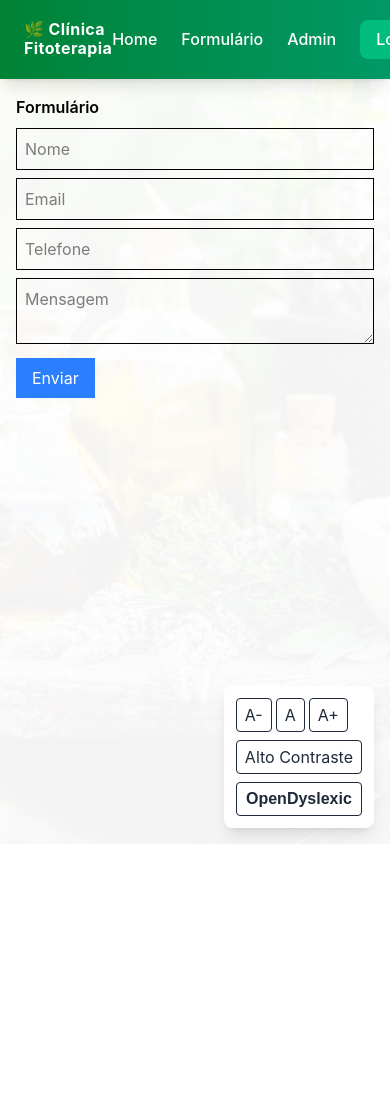
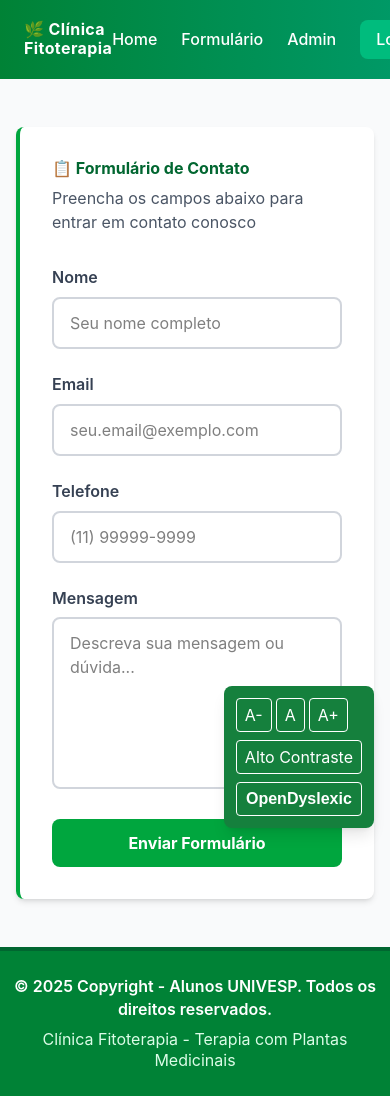
Before and after one commit to UNIVESP-PI-2/front, a React (Vite) app: page /form in a window 390 px wide. Shown: the top 1096 px of the page. Before the commit the page ends 844 px from the top, so only its background shows below. Built offline with nearby package versions, Linux system fonts and the light colour scheme; no server answers; a web font is replaced by a local one.

Commit message:
feat: melhorias significativas no layout e design da página

```diff
--- a/src/accessibility/AccessibilityWidget.tsx
+++ b/src/accessibility/AccessibilityWidget.tsx
@@ -7,26 +7,26 @@ export default function AccessibilityWidget() {
 
     return (
         <>
-            <div className="fixed bottom-4 right-4 flex flex-col gap-2 bg-white dark:bg-gray-800 p-3 rounded-lg shadow-lg z-50 text-gray-800 dark:text-gray-200">
+            <div className="accessibility-widget fixed bottom-4 right-4 flex flex-col gap-2 bg-green-700 p-3 rounded-lg shadow-lg z-50 text-white">
                 {/* Controle de Fonte */}
                 <div className="flex gap-1">
                     <button
                         onClick={() => setFontSize("text-sm")}
-                        className="px-2 py-1 border rounded cursor-pointer hover:bg-gray-100 dark:hover:bg-gray-700"
+                        className="px-2 py-1 border border-white rounded cursor-pointer hover:bg-green-600"
                         title="Fonte pequena"
                     >
                         A-
                     </button>
                     <button
                         onClick={() => setFontSize("text-base")}
-                        className="px-2 py-1 border rounded cursor-pointer hover:bg-gray-100 dark:hover:bg-gray-700"
+                        className="px-2 py-1 border border-white rounded cursor-pointer hover:bg-green-600"
                         title="Fonte padrão"
                     >
                         A
                     </button>
                     <button
                         onClick={() => setFontSize("text-lg")}
-                        className="px-2 py-1 border rounded cursor-pointer hover:bg-gray-100 dark:hover:bg-gray-700"
+                        className="px-2 py-1 border border-white rounded cursor-pointer hover:bg-green-600"
                         title="Fonte grande"
                     >
                         A+
@@ -36,7 +36,7 @@ export default function AccessibilityWidget() {
                 {/* Controle de Contraste */}
                 <button
                     onClick={() => setContrast(!contrast)}
-                    className="px-2 py-1 border rounded cursor-pointer hover:bg-gray-100 dark:hover:bg-gray-700"
+                    className="px-2 py-1 border border-white rounded cursor-pointer hover:bg-green-600"
                     title="Alternar contraste alto"
                 >
                     {contrast ? "Contraste Normal" : "Alto Contraste"}
@@ -45,7 +45,7 @@ export default function AccessibilityWidget() {
                 {/* Controle de Fonte Dyslexic */}
                 <button
                     onClick={() => setDyslexicFont(!dyslexicFont)}
-                    className="px-2 py-1 border rounded cursor-pointer hover:bg-gray-100 dark:hover:bg-gray-700 font-bold"
+                    className="px-2 py-1 border border-white rounded cursor-pointer hover:bg-green-600 font-bold"
                     title="OpenDyslexic para melhor leitura"
                     style={{ fontFamily: "'Open-Dyslexic', sans-serif" }}
                 >
@@ -58,18 +58,129 @@ export default function AccessibilityWidget() {
                 * {
                     font-size: ${fontSize === "text-sm" ? "14px" : fontSize === "text-lg" ? "20px" : "16px"};
                     font-family: ${dyslexicFont ? "'Open-Dyslexic', sans-serif" : "-apple-system, BlinkMacSystemFont, 'Segoe UI', 'Roboto', 'Oxygen', 'Ubuntu', 'Cantarell', 'Fira Sans', 'Droid Sans', 'Helvetica Neue', sans-serif"};
+                    ${contrast ? "color: #ffffff !important; text-shadow: 1px 1px 0 #000000 !important;" : ""}
                 }
 
                 body {
                     font-size: ${fontSize === "text-sm" ? "14px" : fontSize === "text-lg" ? "20px" : "16px"};
-                    background-color: ${contrast ? "#252525ff" : "inherit"};
-                    color: ${contrast ? "#fff" : "inherit"};
+                    background-color: ${contrast ? "#1a1a1a !important" : "inherit"};
+                    color: ${contrast ? "#ffffff !important" : "inherit"};
                     font-family: ${dyslexicFont ? "'Open-Dyslexic', sans-serif" : "-apple-system, BlinkMacSystemFont, 'Segoe UI', 'Roboto', 'Oxygen', 'Ubuntu', 'Cantarell', 'Fira Sans', 'Droid Sans', 'Helvetica Neue', sans-serif"};
                 }
 
                 html {
                     font-family: ${dyslexicFont ? "'Open-Dyslexic', sans-serif" : "-apple-system, BlinkMacSystemFont, 'Segoe UI', 'Roboto', 'Oxygen', 'Ubuntu', 'Cantarell', 'Fira Sans', 'Droid Sans', 'Helvetica Neue', sans-serif"};
+                    ${contrast ? "background-color: #1a1a1a !important;" : ""}
                 }
+
+                ${contrast ? `
+                    h1, h2, h3, h4, h5, h6 {
+                        color: #ffffff !important;
+                        font-weight: bold !important;
+                    }
+
+                    p {
+                        color: #ffffff !important;
+                    }
+
+                    a {
+                        color: #ffff00 !important;
+                        text-decoration: underline !important;
+                    }
+
+                    label {
+                        color: #ffffff !important;
+                    }
+
+                    button {
+                        background-color: #ffffff !important;
+                        color: #000000 !important;
+                        border: 2px solid #ffffff !important;
+                        font-weight: bold !important;
+                    }
+
+                    button:hover {
+                        background-color: #ffff00 !important;
+                        color: #000000 !important;
+                    }
+
+                    input, textarea, select {
+                        background-color: #ffffff !important;
+                        color: #000000 !important;
+                        border: 2px solid #ffffff !important;
+                    }
+
+                    input::placeholder, textarea::placeholder {
+                        color: #666666 !important;
+                    }
+
+                    .bg-white, .bg-gray-50 {
+                        background-color: #2a2a2a !important;
+                        color: #ffffff !important;
+                    }
+
+                    .bg-green-50 {
+                        background-color: #1a1a1a !important;
+                        color: #ffffff !important;
+                    }
+
+                    .bg-gradient-to-b, .bg-gradient-to-r {
+                        background: #1a1a1a !important;
+                    }
+
+                    .text-green-800, .text-gray-700, .text-gray-600 {
+                        color: #ffffff !important;
+                    }
+
+                    .border-green-600, .border-gray-300 {
+                        border-color: #ffffff !important;
+                    }
+
+                    .text-gray-500, .text-gray-600 {
+                        color: #cccccc !important;
+                    }
+
+                    .bg-blue-50 {
+                        background-color: #1a1a1a !important;
+                        border-color: #ffff00 !important;
+                    }
+
+                    .bg-blue-700 {
+                        background-color: #2a2a2a !important;
+                    }
+
+                    table {
+                        background-color: #2a2a2a !important;
+                        color: #ffffff !important;
+                    }
+
+                    thead {
+                        background-color: #1a1a1a !important;
+                        color: #ffffff !important;
+                    }
+
+                    tbody tr {
+                        border-color: #444444 !important;
+                    }
+
+                    tbody tr:hover {
+                        background-color: #333333 !important;
+                    }
+
+                    .divide-y {
+                        border-color: #444444 !important;
+                    }
+
+                    footer {
+                        background-color: #1a1a1a !important;
+                        color: #ffffff !important;
+                        border-color: #ffff00 !important;
+                    }
+
+                    footer p {
+                        color: #ffffff !important;
+                    }
+                ` : ""}
             `}</style>
         </>
     );
--- /dev/null
+++ b/src/components/Footer.tsx
@@ -0,0 +1,14 @@
+export default function Footer() {
+  const currentYear = new Date().getFullYear();
+
+  return (
+    <footer className="bg-green-700 text-white text-center py-6 mt-auto border-t-4 border-green-800">
+      <p className="text-sm font-semibold">
+        © {currentYear} Copyright - Alunos UNIVESP. Todos os direitos reservados.
+      </p>
+      <p className="text-xs text-green-100 mt-2">
+        Clínica Fitoterapia - Terapia com Plantas Medicinais
+      </p>
+    </footer>
+  );
+}
--- a/src/index.css
+++ b/src/index.css
@@ -5,9 +5,6 @@
 }
 
 body {
-  background: linear-gradient(rgba(255, 255, 255, 0.95), rgba(255, 255, 255, 0.95)),
-              url('/fundo.jpg') no-repeat center/cover fixed;
-  background-attachment: fixed;
   font-family: -apple-system, BlinkMacSystemFont, 'Segoe UI', 'Roboto', 'Oxygen',
     'Ubuntu', 'Cantarell', 'Fira Sans', 'Droid Sans', 'Helvetica Neue',
     sans-serif;
@@ -15,6 +12,7 @@ body {
   -moz-osx-font-smoothing: grayscale;
   min-height: 100vh;
   color: #333;
+  background-color: #f5f5f5;
 }
 
 /* Estilos adicionais para melhor aparência */
@@ -35,3 +33,26 @@ a {
 .bg-white {
   background-color: #ffffff !important;
 }
+
+/* Widget de acessibilidade com cor verde */
+.accessibility-widget {
+  background-color: #15803d !important;
+  color: white !important;
+}
+
+#root {
+  display: flex;
+  flex-direction: column;
+  min-height: 100vh;
+}
+
+/* Padronização de inputs e textareas */
+input, textarea, select {
+  font-size: inherit;
+  font-family: inherit;
+}
+
+/* Estilos para o footer em alto contraste */
+footer {
+  margin-top: auto;
+}
--- a/src/pages/AdminDashboard.tsx
+++ b/src/pages/AdminDashboard.tsx
@@ -54,43 +54,70 @@ export default function AdminDashboard() {
   };
 
   return (
-    <div className="p-4">
-      <h2 className="text-lg font-semibold mb-4">Respostas Recebidas</h2>
-      <div className="mb-4 flex items-center">
+    <div className="min-h-screen bg-gray-50 py-12 px-4">
+      <div className="max-w-6xl mx-auto">
+        <div className="mb-8">
+          <h2 className="text-3xl font-bold text-green-800 mb-2">📊 Dashboard de Respostas</h2>
+          <p className="text-gray-600">Gerencie e visualize todas as respostas recebidas</p>
+        </div>
+
+        <div className="bg-white rounded-lg shadow-md p-6 mb-8">
+          <div className="flex flex-col sm:flex-row gap-4 items-stretch sm:items-center">
             <input
               type="text"
               value={filter}
               onChange={(e) => setFilter(e.target.value)}
-          placeholder="Digite para filtrar..."
-          className="border border-gray-300 px-4 py-2 mr-2 w-full"
+              placeholder="Digite para filtrar por nome, email ou telefone..."
+              className="flex-1 px-4 py-3 border-2 border-gray-300 rounded-lg focus:outline-none focus:border-green-600 transition"
             />
             <button
               onClick={handleSearch}
-          className="bg-blue-500 text-white px-4 py-2 rounded hover:bg-blue-600"
+              className="bg-green-600 hover:bg-green-700 text-white font-bold py-3 px-8 rounded-lg transition duration-300"
             >
-          Pesquisar
+              🔍 Pesquisar
             </button>
           </div>
-      <table className="table-auto w-full border-collapse border border-gray-300">
-        <thead>
-          <tr className="bg-gray-100">
-            <th className="border border-gray-300 px-4 py-2">Nome</th>
-            <th className="border border-gray-300 px-4 py-2">Email</th>
-            <th className="border border-gray-300 px-4 py-2">Telefone</th>
-            <th className="border border-gray-300 px-4 py-2">Mensagem</th>
+        </div>
+
+        <div className="bg-white rounded-lg shadow-md overflow-hidden">
+          {data.length === 0 ? (
+            <div className="p-8 text-center text-gray-500">
+              <p className="text-lg">Nenhuma resposta encontrada</p>
+            </div>
+          ) : (
+            <div className="overflow-x-auto">
+              <table className="w-full">
+                <thead className="bg-green-700 text-white">
+                  <tr>
+                    <th className="px-6 py-4 text-left font-semibold">Nome</th>
+                    <th className="px-6 py-4 text-left font-semibold">Email</th>
+                    <th className="px-6 py-4 text-left font-semibold">Telefone</th>
+                    <th className="px-6 py-4 text-left font-semibold">Mensagem</th>
                   </tr>
                 </thead>
-        <tbody>
+                <tbody className="divide-y divide-gray-200">
                   {data.map((item, index) => (
-            <tr key={index} className="hover:bg-gray-50">
-              <td className="border border-gray-300 px-4 py-2">{item.nome}</td>
-              <td className="border border-gray-300 px-4 py-2">{item.email}</td>
-              <td className="border border-gray-300 px-4 py-2">{item.telefone}</td>
-              <td className="border border-gray-300 px-4 py-2">{item.mensagem}</td>
+                    <tr key={index} className="hover:bg-green-50 transition">
+                      <td className="px-6 py-4 font-semibold text-gray-800">{item.nome}</td>
+                      <td className="px-6 py-4 text-gray-700">{item.email}</td>
+                      <td className="px-6 py-4 text-gray-700">{item.telefone}</td>
+                      <td className="px-6 py-4 text-gray-700 max-w-xs truncate" title={item.mensagem}>
+                        {item.mensagem}
+                      </td>
                     </tr>
                   ))}
                 </tbody>
               </table>
             </div>
+          )}
+        </div>
+
+        <div className="mt-6 bg-blue-50 border-l-4 border-blue-600 p-4 rounded">
+          <p className="text-blue-700">
+            <strong>Total de registros:</strong> {data.length}
+          </p>
+        </div>
+      </div>
+    </div>
   );
 }
--- a/src/pages/FormPage.tsx
+++ b/src/pages/FormPage.tsx
@@ -22,7 +22,7 @@ export default function FormPage() {
     e.preventDefault();
     try {
       await api.post('/responder', formData);
-      alert('Dados enviados!');
+      alert('Dados enviados com sucesso!');
       setFormData({
         nome: '',
         email: '',
@@ -35,44 +35,73 @@ export default function FormPage() {
   };
 
   return (
-    <div className="p-4">
-      <h2 className="text-lg font-semibold mb-2">Formulário</h2>
-      <form onSubmit={handleSubmit} className="space-y-2">
+    <div className="min-h-screen bg-gray-50 py-12 px-4">
+      <div className="max-w-2xl mx-auto">
+        <div className="bg-white rounded-lg shadow-md p-8 border-l-4 border-green-600">
+          <h2 className="text-3xl font-bold text-green-800 mb-2">📋 Formulário de Contato</h2>
+          <p className="text-gray-600 mb-8">Preencha os campos abaixo para entrar em contato conosco</p>
+
+          <form onSubmit={handleSubmit} className="space-y-6">
+            <div>
+              <label className="block text-sm font-semibold text-gray-700 mb-2">Nome</label>
               <input
                 type="text"
                 name="nome"
-          placeholder="Nome"
+                placeholder="Seu nome completo"
                 value={formData.nome}
                 onChange={handleChange}
-          className="border p-2 w-full"
+                required
+                className="w-full px-4 py-3 border-2 border-gray-300 rounded-lg focus:outline-none focus:border-green-600 transition"
               />
+            </div>
+
+            <div>
+              <label className="block text-sm font-semibold text-gray-700 mb-2">Email</label>
               <input
                 type="email"
                 name="email"
-          placeholder="Email"
+                placeholder="seu.email@exemplo.com"
                 value={formData.email}
                 onChange={handleChange}
-          className="border p-2 w-full"
+                required
+                className="w-full px-4 py-3 border-2 border-gray-300 rounded-lg focus:outline-none focus:border-green-600 transition"
               />
+            </div>
+
+            <div>
+              <label className="block text-sm font-semibold text-gray-700 mb-2">Telefone</label>
               <input
                 type="tel"
                 name="telefone"
-          placeholder="Telefone"
+                placeholder="(11) 99999-9999"
                 value={formData.telefone}
                 onChange={handleChange}
-          className="border p-2 w-full"
+                className="w-full px-4 py-3 border-2 border-gray-300 rounded-lg focus:outline-none focus:border-green-600 transition"
               />
+            </div>
+
+            <div>
+              <label className="block text-sm font-semibold text-gray-700 mb-2">Mensagem</label>
               <textarea
                 name="mensagem"
-          placeholder="Mensagem"
+                placeholder="Descreva sua mensagem ou dúvida..."
                 value={formData.mensagem}
                 onChange={handleChange}
-          className="border p-2 w-full"
+                required
+                rows={6}
+                className="w-full px-4 py-3 border-2 border-gray-300 rounded-lg focus:outline-none focus:border-green-600 transition"
               />
-        <button type="submit" className="bg-blue-500 text-white px-4 py-2">
-          Enviar
+            </div>
+
+            <button
+              type="submit"
+              className="w-full bg-green-600 hover:bg-green-700 text-white font-bold py-3 px-6 rounded-lg transition duration-300"
+            >
+              Enviar Formulário
             </button>
           </form>
         </div>
+      </div>
+    </div>
   );
 }
--- a/src/pages/Home.tsx
+++ b/src/pages/Home.tsx
@@ -65,7 +65,7 @@ export default function Home() {
           <div className="flex flex-col sm:flex-row gap-4 justify-center">
             <a
               href="/form"
-              className="bg-white text-green-700 font-black px-8 py-3 rounded-lg hover:bg-green-50 transition duration-300 text-base"
+              className="bg-white text-green-700 font-black px-8 py-3 rounded-lg hover:bg-green-50 transition duration-300 text-base" style={{ color: '#15803d' }}
             >
               Enviar um Formulário
             </a>
--- a/src/pages/Login.tsx
+++ b/src/pages/Login.tsx
@@ -36,29 +36,48 @@ export default function Login() {
   };
 
   return (
-    <div className="p-4">
-      <h2 className="text-lg font-semibold mb-2">Login Admin</h2>
-      <form onSubmit={handleLogin} className="space-y-2">
+    <div className="min-h-screen bg-gray-50 flex items-center justify-center py-12 px-4">
+      <div className="max-w-md w-full">
+        <div className="bg-white rounded-lg shadow-md p-8 border-t-4 border-green-600">
+          <h2 className="text-3xl font-bold text-green-800 mb-2 text-center">🔐 Login Admin</h2>
+          <p className="text-gray-600 text-center mb-8">Acesso exclusivo para administradores</p>
+
+          <form onSubmit={handleLogin} className="space-y-6">
+            <div>
+              <label className="block text-sm font-semibold text-gray-700 mb-2">Email</label>
               <input
                 type="email"
                 name="email"
-          placeholder="Email"
+                placeholder="seu.email@exemplo.com"
                 value={formData.email}
                 onChange={handleChange}
-          className="border p-2 w-full"
+                required
+                className="w-full px-4 py-3 border-2 border-gray-300 rounded-lg focus:outline-none focus:border-green-600 transition"
               />
+            </div>
+
+            <div>
+              <label className="block text-sm font-semibold text-gray-700 mb-2">Senha</label>
               <input
                 type="password"
                 name="password"
-          placeholder="Senha"
+                placeholder="Sua senha"
                 value={formData.password}
                 onChange={handleChange}
-          className="border p-2 w-full"
+                required
+                className="w-full px-4 py-3 border-2 border-gray-300 rounded-lg focus:outline-none focus:border-green-600 transition"
               />
-        <button type="submit" className="bg-blue-500 text-white px-4 py-2">
+            </div>
+
+            <button
+              type="submit"
+              className="w-full bg-green-600 hover:bg-green-700 text-white font-bold py-3 px-6 rounded-lg transition duration-300"
+            >
               Entrar
             </button>
           </form>
         </div>
+      </div>
+    </div>
   );
 }
--- a/src/routes/AppRoutes.tsx
+++ b/src/routes/AppRoutes.tsx
@@ -5,17 +5,23 @@ import FormPage from '../pages/FormPage';
 import Login from '../pages/Login';
 import AdminDashboard from '../pages/AdminDashboard';
 import Header from '../components/Header';
+import Footer from '../components/Footer';
 
 export default function AppRoutes() {
   return (
     <BrowserRouter>
+      <div className="flex flex-col min-h-screen">
         <Header />
+        <main className="flex-grow">
           <Routes>
             <Route path="/" element={<Home />} />
             <Route path="/form" element={<FormPage />} />
             <Route path="/login" element={<Login />} />
             <Route path="/admin" element={<AdminDashboard />} />
           </Routes>
+        </main>
+        <Footer />
+      </div>
     </BrowserRouter>
   );
 }
```
Lines whose indentation alone changed are shown as unchanged.
